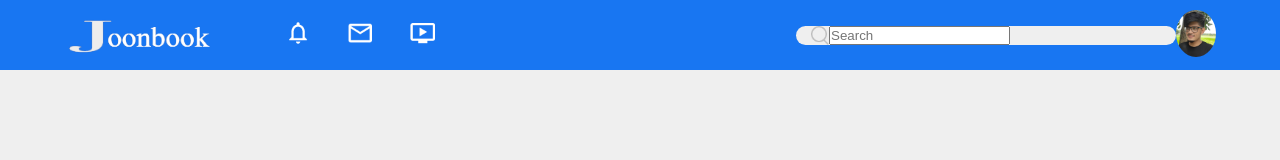
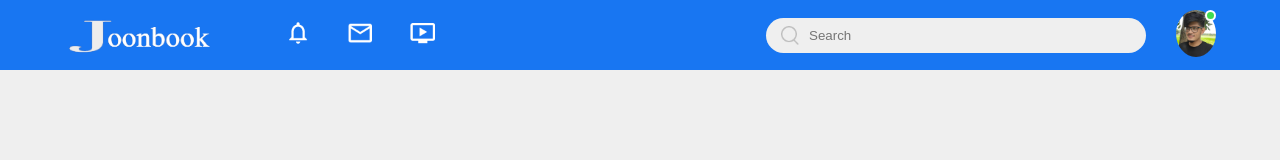
Before and after one commit to sif1t/Facebook-clone-Joonbook, a plain HTML site: page index.html in a window 1280 px wide. Drawn offline with Linux system fonts and the light colour scheme.

Commit message:
add new online active icon

```diff
--- a/index.html
+++ b/index.html
@@ -24,7 +24,7 @@
                 <img src="images/search.png" alt="">
                   <input type="text" placeholder="Search">
                </div>
-               <div class="nav-user-icon">
+               <div class="nav-user-icon online">
                    <img src="images/pprofile-pic1.png" alt="">
                </div>
         </div>
--- a/style.css
+++ b/style.css
@@ -41,6 +41,9 @@ nav{
     border-radius: 50%;
     cursor: pointer;
 }
+.nav-user-icon{
+    margin-left: 30px;
+}
 .search-box{
     background:#efefef ;
     width: 350px;
@@ -54,5 +57,25 @@ nav{
     width: 18px;
 }
 .search-box input{
+    width: 100%;
+    background: transparent;
+    padding: 10px;
+    outline: none;
+    border: 0;
+}
 
+.online{
+    position:relative;
 }
+
+.online::after{
+    content: '';
+    width: 7px;
+    height: 7px;
+    border: 2px solid #fff;
+    border-radius: 50%;
+    background: #41db51;
+   position: absolute;
+   top: 0;
+   right: 0;
+}
```
